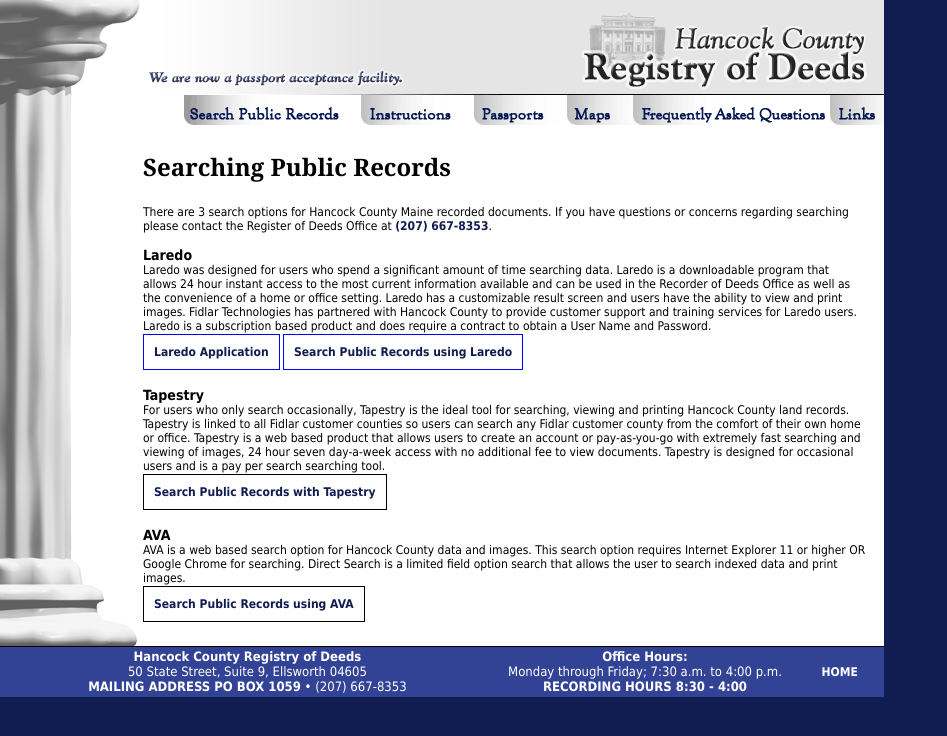
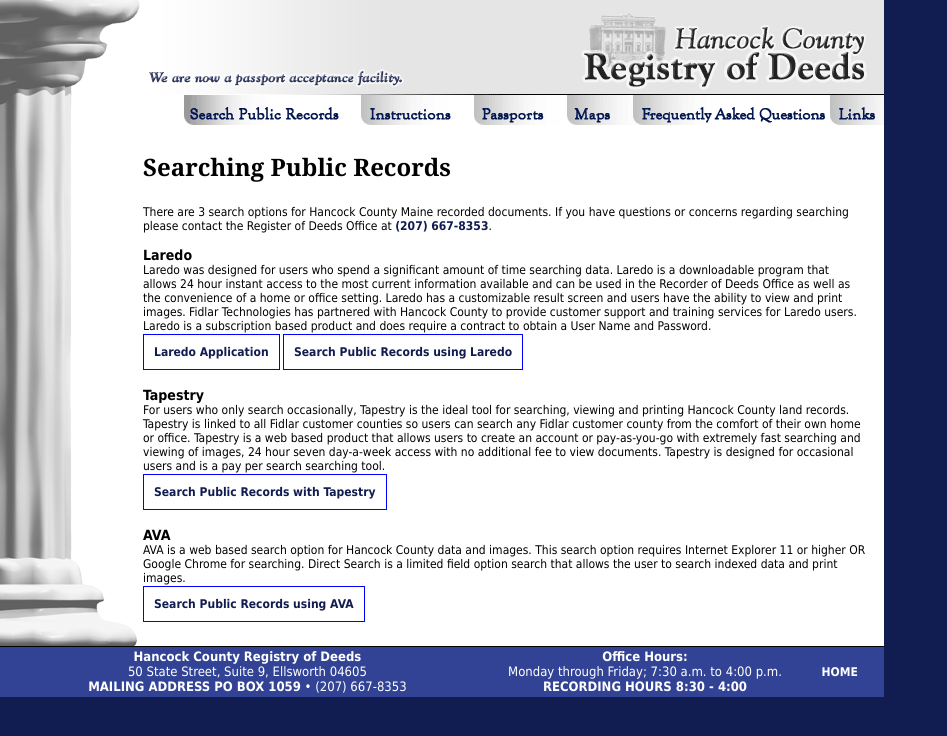
Before and after one commit to ReachMaine/hancock-county-deeds, a plain HTML site: page search.htm in a window 1280 px wide. Shown: the whole page, without its empty margins (0-947 px from the left). Drawn offline with Linux system fonts and the light colour scheme.

Commit message:
change border color around "buttons" on search page

```diff
--- a/search.htm
+++ b/search.htm
@@ -85,12 +85,12 @@ j=d.createElement(s),dl=l!='dataLayer'?'&l='+l:'';j.async=true;j.src=
 							<br>
 							<h3 style="margin-bottom: 0px;  margin-top: 2em;">Tapestry</h3>
 							<p style="margin-top: 0px; padding-right: 15px;">For users who only search occasionally, Tapestry is the ideal tool for searching, viewing and printing Hancock County land records.   Tapestry is linked to all Fidlar customer counties so users can search any Fidlar customer county from the comfort of their own home or office.  Tapestry is a web based product that allows users to create an account or pay-as-you-go with extremely fast searching and viewing of images, 24 hour seven day-a-week access with no additional fee to view documents.  Tapestry is designed for occasional users and is a pay per search searching tool.</p>
-							<a href="http://www.landrecords.net" target="_blank" style="padding: 10px;border: 1px solid black;">Search Public Records with Tapestry</a>
+							<a href="http://www.landrecords.net" target="_blank" style="padding: 10px;border: 1px solid blue;">Search Public Records with Tapestry</a>
 							<br>
 							<h3 style="margin-bottom: 0px; margin-top: 2em;">AVA</h3>
 							<p style="margin-top: 0px; padding-right: 15px;">AVA is a web based search option for Hancock County data and images. This search option requires Internet Explorer 11 or higher OR Google Chrome for searching. Direct Search is a limited field option search that allows the user to search indexed data and print images.
 							</p>
-							<a href="https://meintlaredo.fidlar.com/MEHancock/AvaWeb/#/" target="_blank" style="padding: 10px;border: 1px solid black;">Search Public Records using AVA</a>
+							<a href="https://meintlaredo.fidlar.com/MEHancock/AvaWeb/#/" target="_blank" style="padding: 10px;border: 1px solid blue;">Search Public Records using AVA</a>
 
 						</td>
 					</tr>
```
